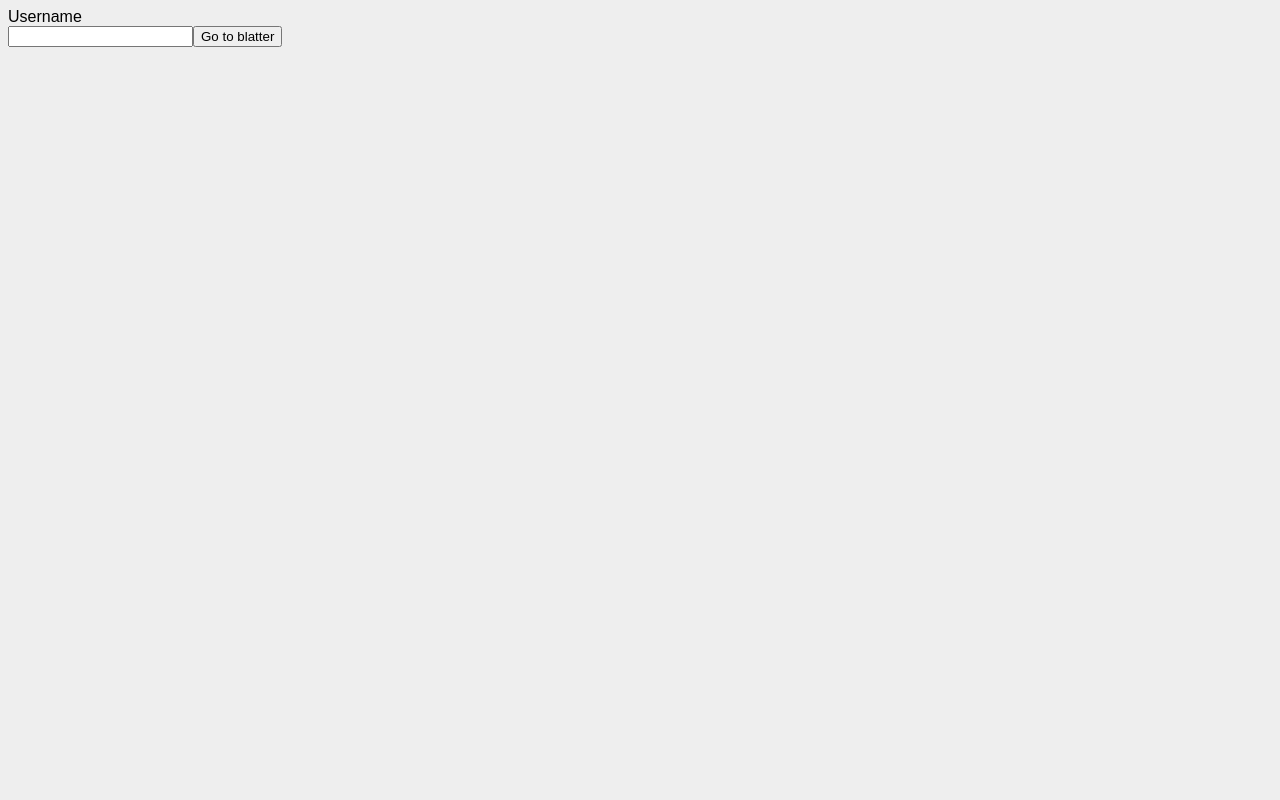
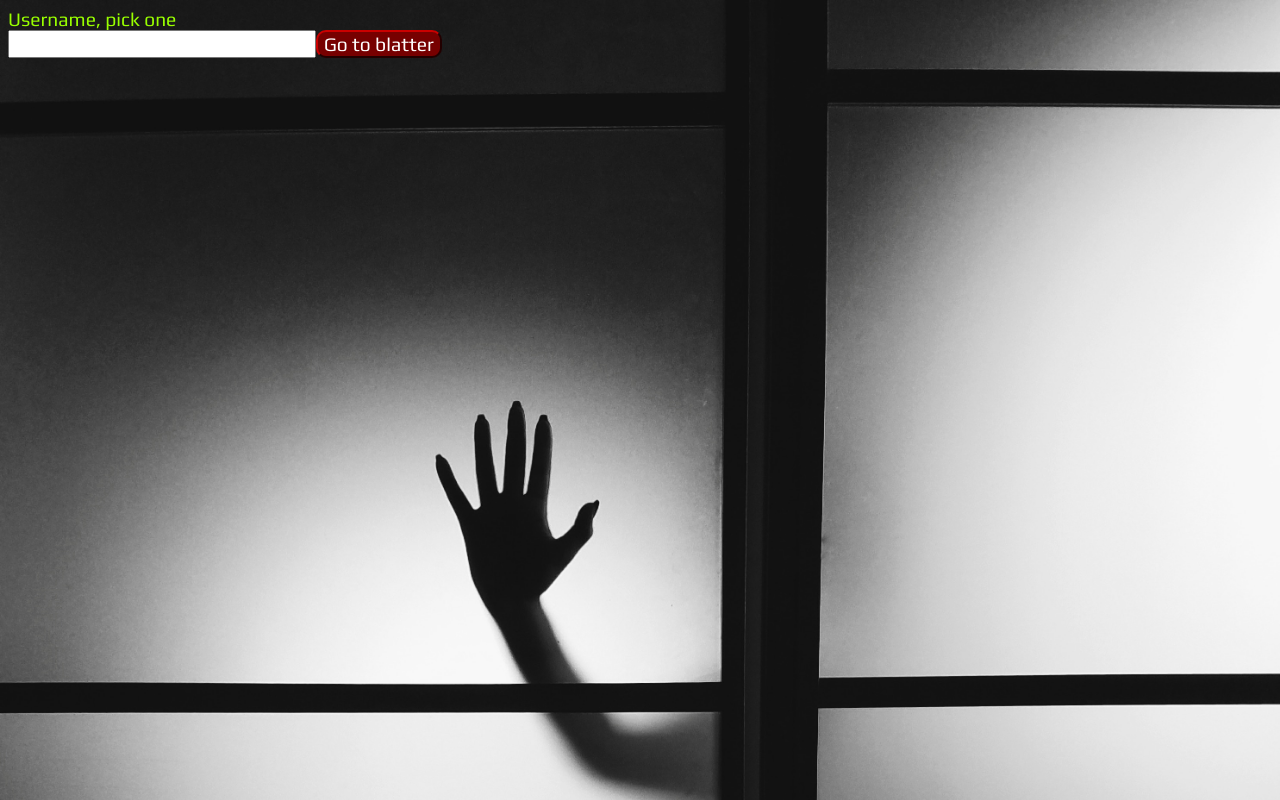
Before and after one commit to tomgron/blatty, a React (Create React App) app in the folder blatty/webclient/: page / in a window 1280 px wide. Built offline with nearby package versions, Linux system fonts and the light colour scheme; what @aspnet/signalr would draw is missing.

Commit message:
some minor styling

```diff
--- a/blatty/webclient/public/index.html
+++ b/blatty/webclient/public/index.html
@@ -7,6 +7,7 @@
     <link rel="manifest" href="%PUBLIC_URL%/manifest.json">
     <link rel="shortcut icon" href="%PUBLIC_URL%/favicon.ico">
     <title>blatty</title>
+    <link href="https://fonts.googleapis.com/css?family=Play:400,700" rel="stylesheet">
   </head>
   <body>
     <noscript>
--- a/blatty/webclient/src/AppState.ts
+++ b/blatty/webclient/src/AppState.ts
@@ -12,15 +12,15 @@ export default class AppState {
     public isConnected:boolean = false;
 
     @observable
-    public messages:[any, any] = [null,null];
+    public messages:any[] = [];
 
     @observable
     public connectedUsers:string[] = [];
 
     constructor() {
         this.signalrconnection = new signalR.HubConnectionBuilder()
-        .withUrl("/hub")
-        // .withUrl("http://localhost:5000/hub")
+        // .withUrl("/hub")
+        .withUrl("http://localhost:5000/hub")
         .configureLogging(signalR.LogLevel.None)
         .build();
 
@@ -39,10 +39,10 @@ export default class AppState {
     public getMessages = async () => {
         const messages = await this.signalrconnection.invoke("GetMessages");
 
-        this.messages = [null, null];
+        this.messages = [];
 
         messages.map(item => {
-            this.messages.push(item.item1, item.item2);
+            this.messages.push({username: item.item1, message: item.item2});
         });
     }
 
--- a/blatty/webclient/src/Chat.tsx
+++ b/blatty/webclient/src/Chat.tsx
@@ -28,29 +28,30 @@ export default class Chat extends React.Component<{appState: AppState}, {message
     };
 
     return (
+      <div className="chat">
+        <div className="left_column">
           <div>
-        <div>Welcome {this.props.appState.username}</div>
-        <div>Messages:</div>
-        <div>
-          {this.props.appState.messages && this.props.appState.messages.map((username, index, messages) => {
-            return (<Message key={index} value={username} messages={messages}/>)
+            {this.props.appState.messages && this.props.appState.messages.map((msg, index) => {
+              return (<Message key={index} message={msg}/>)
             })
           }
           </div>
           <div>
-          Type something:
             <input name="message" onChange={onType} />
             <button onClick={onSubmitMessge}>Send</button>
           </div>
-        <div>
-            <button onClick={logout}>Leave blatter</button>
         </div>
-        <div>Users:</div>
+        <div className="right_column">
+          <div className="header">ONLINE</div>
           <div>
             {this.props.appState.connectedUsers && this.props.appState.connectedUsers.map((user:any, index) => {
               return (<div key={index}>{user.name}</div>)
             })}
           </div>
+          <div>
+              <button onClick={logout}>Leave blatter</button>
+          </div>
+        </div>
       </div>
     )
   }
--- a/blatty/webclient/src/Login.tsx
+++ b/blatty/webclient/src/Login.tsx
@@ -23,11 +23,11 @@ export default class Login extends React.Component<{appState: AppState}, {userna
         const onType = (e) => this.setState({username:e.target.value});
 
         return (
-                <div>
-                    <div>Username</div>
-                    <input onChange={onType} name="user_name"/>
-                    <button onClick={loginUser}>Go to blatter</button>
-                </div>
+            <div className="chat">
+                <div>Username, pick one</div>
+                <input onChange={onType} name="user_name"/>
+                <button onClick={loginUser}>Go to blatter</button>
+            </div>
         )
     }
 }
--- a/blatty/webclient/src/Message.tsx
+++ b/blatty/webclient/src/Message.tsx
@@ -1,11 +1,11 @@
 import * as React from 'react'
 
-export default class Message extends React.Component<{value:string, messages: any[]}> {
+export default class Message extends React.Component<{message:any}> {
   public render() {
     return (
-      <div>
-      VALUE: {this.props.value}
-      MESSAGES: {this.props.value}
+      <div className="message">
+        <div className="message__username">{this.props.message.username}</div>
+        <div className="message__message">{this.props.message.message}</div>
       </div>
     )
   }
--- a/blatty/webclient/src/styles/main.css
+++ b/blatty/webclient/src/styles/main.css
@@ -1,4 +1,63 @@
 body {
     background-color:#eee;
-    font-family:sans-serif
+    background-image:url('../img/montylov-563422-unsplash.jpg');
+    background-size: 100%;
+    font-family: 'Play', sans-serif;
+    font-size: 1.2em;
+    color: #9f0;
 }
+
+button, input {
+    font-family: 'Play', sans-serif;
+    font-size: 1em;
+}
+
+input {
+    width: 300px;
+}
+
+button {
+    border-radius: 10px;
+    background-color:#700;
+    border-color:#700;
+    color:#fff;
+}
+
+.left_column {
+    height:720px;
+    background-color: #00000088;
+    width:500px;
+    margin: 10px;
+    border: 1px solid #000;
+    padding: 10px;
+    box-shadow: #000 5px 0px 10px;
+    float: left;
+}
+
+.right_column {
+    height:720px;
+    background-color: #ffffff22;
+    width:300px;
+    margin: 10px;
+    border: 1px solid #000;
+    padding: 10px;
+    box-shadow: #000 5px 0px 10px;
+    float: left;
+}
+
+.message {
+    display: flow;
+    margin: 3px 0px 0px 3px;
+    padding: 10px;
+    border-bottom:1px solid #444;
+    text-overflow: ellipsis;
+    overflow: hidden;
+    white-space: wrap;
+    width:400px;
+}
+
+.message__username {
+    color:#f00;
+    font-weight: bold;
+    text-overflow: ellipsis;
+}
```
Also changed, not shown: blatty/webclient/package.json (+4 -4 lines), blatty/webclient/src/img/montylov-563422-unsplash.jpg (added), 1 other file (tests, documents, lock files or other folders). Lines whose indentation alone changed are shown as unchanged.
